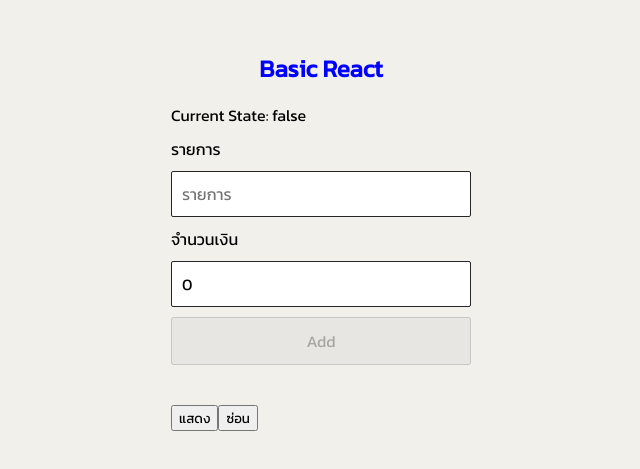
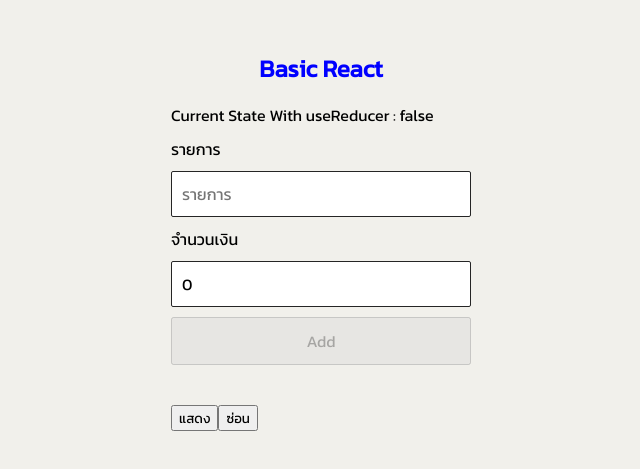
Before and after one commit to nextchanupol/bacsic-react-ts, a React (Create React App) app: page / in a window 1280 px wide. Shown: the part 159-628 px from the top of the page, without its empty margins (319-959 px from the left). Built offline with nearby package versions, Linux system fonts and the light colour scheme.

Commit message:
useReducer

```diff
--- a/src/App.tsx
+++ b/src/App.tsx
@@ -93,7 +93,7 @@
 			>
 				<div className="container">
 					<h1 style={styles.h1}>Basic React</h1>
-					Current State: {showSummation.isShow.toString()}
+					Current State With useReducer : {showSummation.isShow.toString()}
 					{showSummation.isShow && <Summation />}
 					<FormComponent onAddNewItem={onAddNewItem} />
 					<Transaction items={items} />
```
